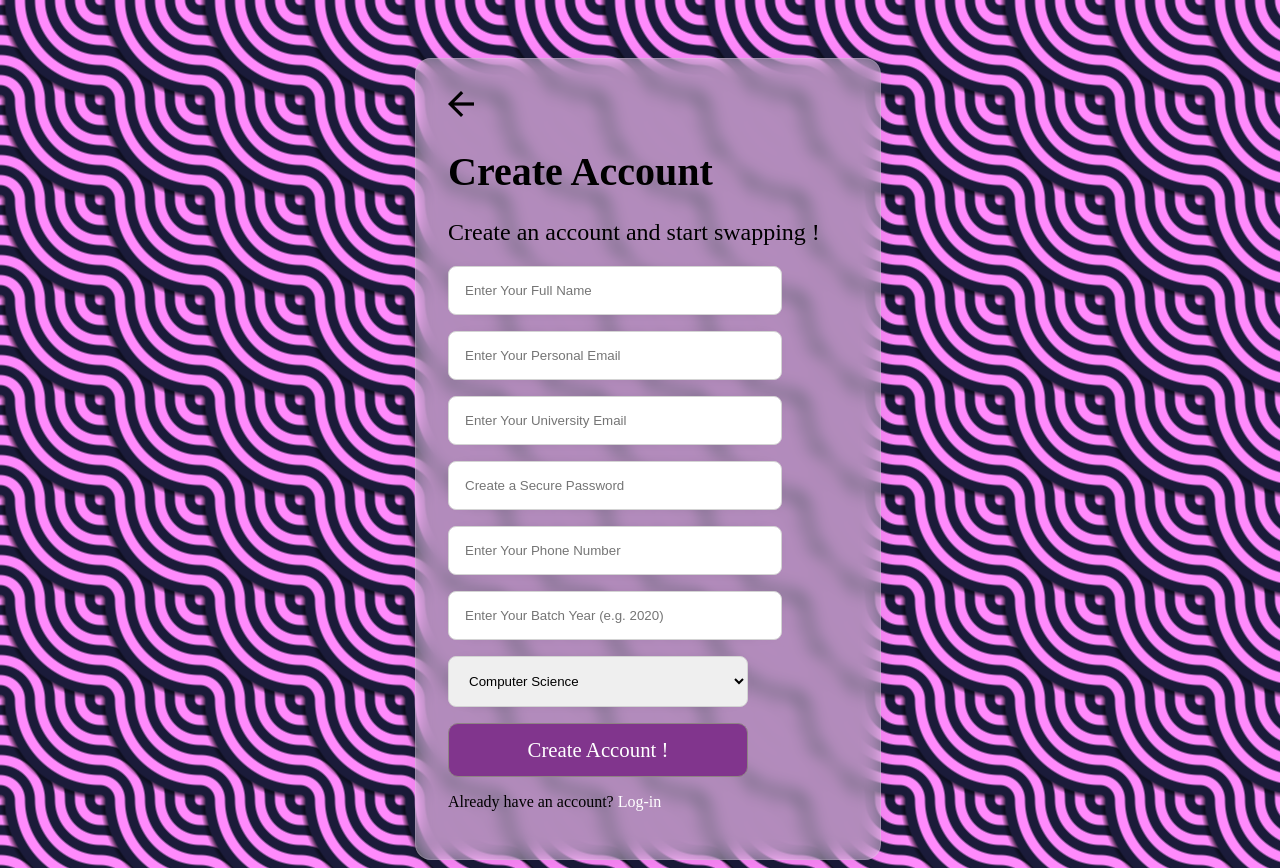
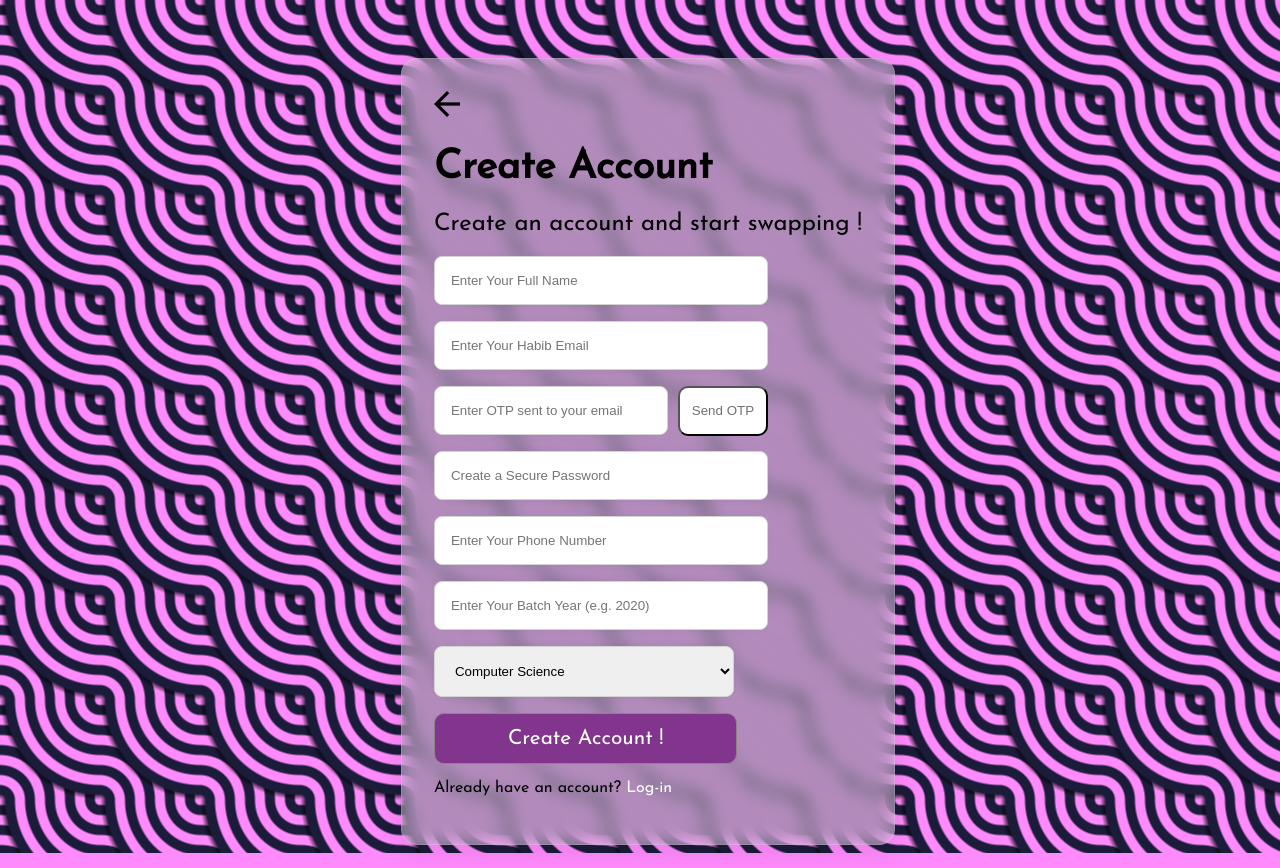
Before and after one commit to el3ctr0-8yt3/SWAPP, a React (Vite) app in the folder frontend/: page /signup in a window 1280 px wide. Built offline with nearby package versions, Linux system fonts and the light colour scheme.

Commit message:
Multiple Changes | OTP Implemented Frontend

```diff
--- a/frontend/src/Components/OffersList.jsx
+++ b/frontend/src/Components/OffersList.jsx
@@ -24,13 +24,17 @@ const OffersList = ({ offers }) => {
                     <b>Offering Course:</b> {offer.CourseOfferCode}
                     &nbsp;-&nbsp;
                     {offer.CourseOfferName} <br />
-          -- Section: {offer.CourseOfferSection} <br />
-          -- Timings: {offer.CourseOfferTimes} <br />
+                    &nbsp;&nbsp;&nbsp; Section: {offer.CourseOfferSection}
+                    <br />
+                    &nbsp;&nbsp;&nbsp; Timings: {offer.CourseOfferTimes}
+                    <br />
                     <b>Demand Course:</b> {offer.CourseDemandCode}
                     &nbsp;-&nbsp;
                     {offer.CourseDemandName} <br />
-          -- Section: {offer.CourseDemandSection} <br />
-          -- Timings: {offer.CourseDemandTimes} <br />
+                    &nbsp;&nbsp;&nbsp; Section: {offer.CourseDemandSection}
+                    <br />
+                    &nbsp;&nbsp;&nbsp; Timings: {offer.CourseDemandTimes}
+                    <br />
                 </div>
             ))}
         </div>
--- a/frontend/src/Pages/SignUp.jsx
+++ b/frontend/src/Pages/SignUp.jsx
@@ -1,26 +1,50 @@
 import { apiUrl } from "../config";
 import { Link } from "react-router-dom";
-import './app.css';
-import back from '../Components/Vector.png'
+import "./app.css";
+import back from "../Components/Vector.png";
 const SignUp = () => {
+    const sendOTP = async (e) => {
+        e.preventDefault();
+        const email = document.getElementById("email").value;
+        const data = {
+            email,
+        };
+        try {
+            const response = await fetch(apiUrl + "/otp", {
+                method: "POST",
+                headers: {
+                    "Content-Type": "application/json",
+                },
+                body: JSON.stringify(data),
+            });
+            if (response.ok) {
+                const jsonResponse = await response.json();
+                console.log("OTP sent", jsonResponse);
+            } else {
+                console.error("OTP failed");
+            }
+        } catch (error) {
+            console.error("OTP failed", error);
+        }
+    };
+
     const buttonClick = async (e) => {
         e.preventDefault();
         const name = document.getElementById("name").value;
         const email = document.getElementById("email").value;
-        const universityemail =
-            document.getElementById("universityemail").value;
         const password = document.getElementById("password").value;
         const phone = document.getElementById("phone").value;
         const batch = document.getElementById("batch").value;
         const Major = document.getElementById("Major").value;
+        const otp = document.getElementById("otp").value;
         const data = {
             name,
             email,
-            universityemail,
             password,
             phone,
             batch,
             Major,
+            otp,
         };
         try {
             const response = await fetch(apiUrl + "/user/register", {
@@ -44,10 +68,12 @@ const SignUp = () => {
     return (
         <div class="box1">
             <div class="box2">
-        <Link to="/"><img src={back}></img></Link>
+                <Link to="/">
+                    <img src={back}></img>
+                </Link>
 
                 <h1>Create Account</h1>
-            <h2 >Create an account and start swapping !</h2>
+                <h2>Create an account and start swapping !</h2>
 
                 <form>
                     <input
@@ -61,18 +87,21 @@ const SignUp = () => {
                     <input
                         class="txtbox"
                         type="email"
-                    placeholder="Enter Your Personal Email"
+                        placeholder="Enter Your Habib Email"
                         id="email"
                         required={true}
                     />
                     <br />
                     <input
-                class="txtbox"
-                    type="email"
-                    placeholder="Enter Your University Email"
-                    id="universityemail"
+                        class="txtbox otp"
+                        type="number"
+                        placeholder="Enter OTP sent to your email"
+                        id="otp"
                         required={true}
                     />
+                    <button class="otp-btn" onClick={sendOTP}>
+                        Send OTP
+                    </button>
                     <br />
                     <input
                         class="txtbox"
@@ -99,7 +128,9 @@ const SignUp = () => {
                     />
                     <br />
                     <select id="Major" class="txtbox">
-                    <option value="Computer Science">Computer Science</option>
+                        <option value="Computer Science">
+                            Computer Science
+                        </option>
                         <option value="Computer Engineering">
                             Computer Engineering
                         </option>
@@ -117,10 +148,17 @@ const SignUp = () => {
                         </option>
                     </select>
                     <br />
-                <button class="purplebtn" type="submit" onClick={buttonClick}>
+                    <button
+                        class="purplebtn"
+                        type="submit"
+                        onClick={buttonClick}
+                    >
                         Create Account !
                     </button>
-                <p>Already have an account? <Link to="/signin">Log-in</Link>  </p>
+                    <p>
+                        Already have an account?{" "}
+                        <Link to="/signin">Log-in</Link>{" "}
+                    </p>
                 </form>
             </div>
         </div>
--- a/frontend/src/Pages/app.css
+++ b/frontend/src/Pages/app.css
@@ -1,6 +1,9 @@
+@import url("https://fonts.googleapis.com/css?family=Josefin+Sans");
+
 body {
     width: 100%;
     height: 100%;
+    overflow-x: hidden;
     --s: 100px; /* control the size */
     --c1: #ff8afc;
     --c2: #1b1b3a;
@@ -27,20 +30,20 @@ body {
 }
 h1 {
     color: #000;
-    font-family: "Futura Md BT";
+    font-family: "Josefin Sans";
     font-size: 2.5rem;
     font-weight: 600;
     margin-bottom: 1%;
 }
 h2 {
     color: #000;
-    font-family: "Futura Md BT";
+    font-family: "Josefin Sans";
     font-size: 1.5rem;
     font-weight: 200;
 }
 p {
     color: #000;
-    font-family: "Futura Md BT";
+    font-family: "Josefin Sans";
     font-size: 1rem;
     font-weight: 100;
 }
@@ -55,7 +58,7 @@ p {
     border: 0.658px solid #8e8383;
     background: #81358d;
     color: #fff;
-    font-family: "Futura Md BT";
+    font-family: "Josefin Sans";
     font-size: 1.3rem;
     font-weight: 200;
 }
@@ -71,7 +74,7 @@ p {
     border: 0.658px solid #8e8383;
     background: #18a800;
     color: #fff;
-    font-family: "Futura Md Bt";
+    font-family: "Josefin Sans";
     font-size: 1rem;
     font-weight: 100;
 }
@@ -93,10 +96,23 @@ p {
     transition: all 0.3s cubic-bezier(0.19, 1, 0.22, 1);
     box-shadow: 0px 0px 20px -18px;
     margin-bottom: 1rem;
+    appearance: textfield;
 }
 .txtbox:hover {
     border: 1.5px solid rgb(97, 97, 97);
     box-shadow: 0px 0px 20px -17px;
+}
+.otp {
+    width: 200px !important;
+}
+
+.otp-btn {
+    width: 90px;
+    margin-left: 10px;
+    border-radius: 10px;
+    height: 50px;
+    background: #fff;
+    color: #717171;
 }
 
 .box1 {
@@ -141,6 +157,7 @@ p {
     position: relative;
     overflow: visible;
     box-shadow: 0 1px 3px rgba(0, 0, 0, 0.12), 0 1px 2px rgba(0, 0, 0, 0.24);
+    font-family: "Calibri";
 }
 .lgbox {
     margin-top: 100px;
@@ -163,3 +180,78 @@ a:active {
     color: white;
     opacity: 80%;
 }
+
+/* Chrome, Safari, Edge, Opera */
+input::-webkit-outer-spin-button,
+input::-webkit-inner-spin-button {
+    -webkit-appearance: none;
+    margin: 0;
+}
+
+/* Define scrollbar track */
+::-webkit-scrollbar {
+    width: 5px; /* Width of the scrollbar */
+}
+
+/* Define scrollbar handle */
+::-webkit-scrollbar-thumb {
+    background-color: #888; /* Color of the scrollbar handle */
+    border-radius: 5px; /* Rounded corners */
+}
+
+/* Define scrollbar track on Firefox */
+/* For Firefox, you need to use a pseudo-element to style the scrollbar */
+/* Note: This will only work in Firefox */
+* {
+    scrollbar-width: thin; /* Make scrollbar thin */
+}
+
+*::-moz-scrollbar-thumb {
+    background-color: #888; /* Color of the scrollbar handle */
+    border-radius: 5px; /* Rounded corners */
+}
+
+/* Define scrollbar handle */
+::-webkit-scrollbar-thumb {
+    background-color: #888; /* Color of the scrollbar handle */
+    border-radius: 10px; /* Rounded corners */
+}
+
+/* Define scrollbar track on Firefox */
+/* For Firefox, you need to use a pseudo-element to style the scrollbar */
+/* Note: This will only work in Firefox */
+*::-moz-scrollbar-thumb {
+    background-color: #888; /* Color of the scrollbar handle */
+    border-radius: 10px; /* Rounded corners */
+}
+
+/* Define scrollbar track */
+::-webkit-scrollbar {
+    width: 5px; /* Width of the scrollbar */
+}
+
+/* Define scrollbar handle */
+::-webkit-scrollbar-thumb {
+    background-color: #888; /* Color of the scrollbar handle */
+    border-radius: 10px; /* Rounded corners */
+}
+
+/* Define scrollbar track on Firefox */
+/* For Firefox, you need to use a pseudo-element to style the scrollbar */
+/* Note: This will only work in Firefox */
+*::-moz-scrollbar-thumb {
+    background-color: #888; /* Color of the scrollbar handle */
+    border-radius: 10px; /* Rounded corners */
+}
+
+/* Define scrollbar corner for WebKit-based browsers */
+::-webkit-scrollbar-corner {
+    background-color: transparent; /* Make scrollbar corner transparent */
+}
+
+/* Define scrollbar corner for Firefox */
+* {
+    scrollbar-corner {
+        background-color: transparent; /* Make scrollbar corner transparent */
+    }
+}
```
Also changed, not shown: 1 other file (tests, documents, lock files or other folders). Lines whose indentation alone changed are shown as unchanged.
